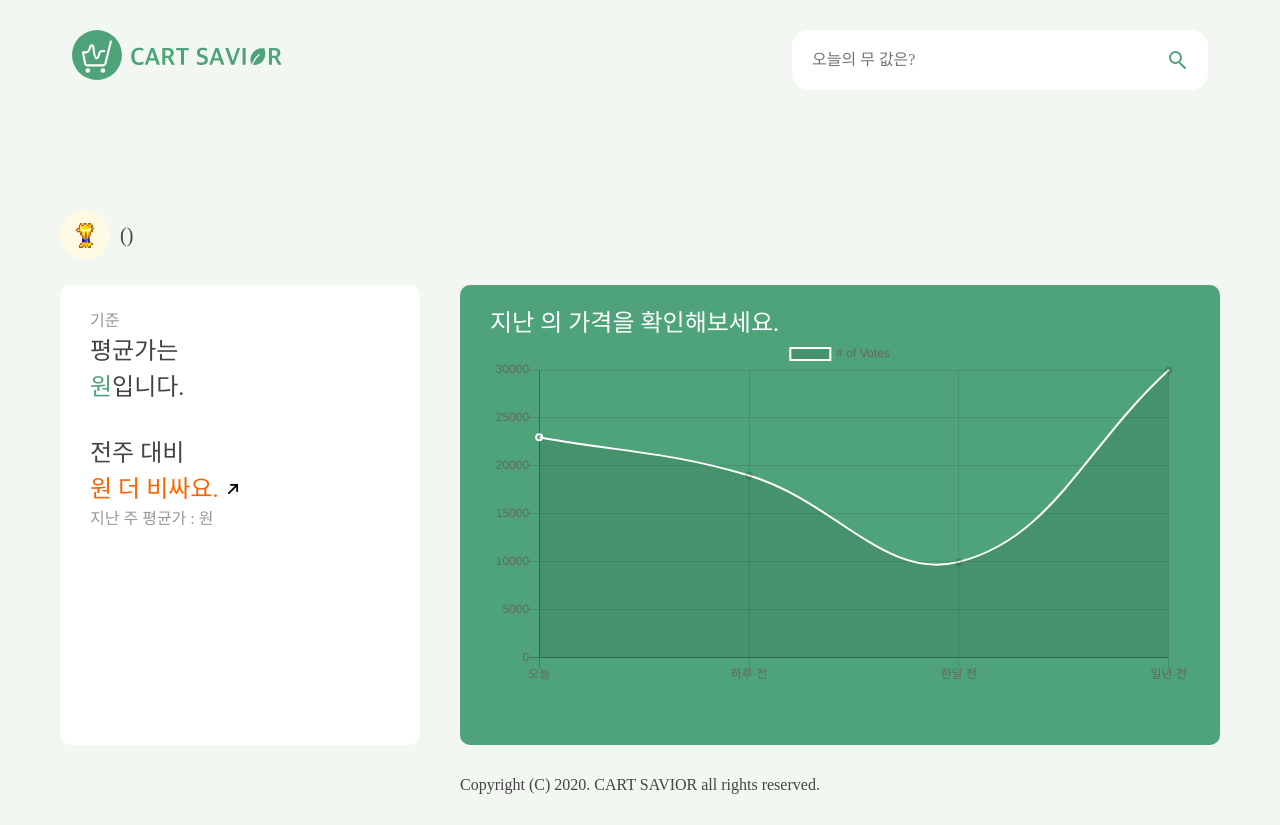
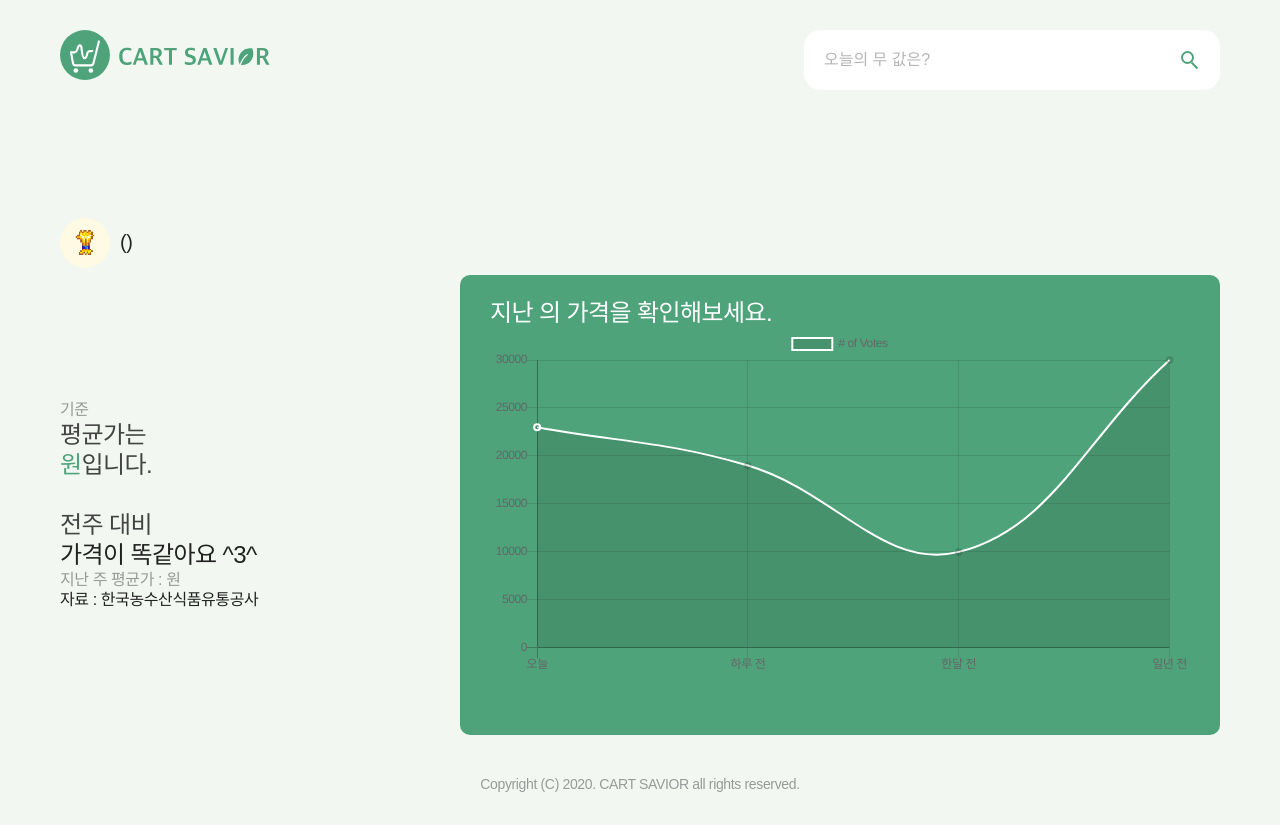
Before and after one commit to cart-savior/cart_savior, a Python web app: template flask/templates/search_detail.html in a window 1280 px wide. Run offline with Jinja, Linux system fonts and the light colour scheme; the template is opened without the code that fills it, so the values that code supplies are empty.

Commit message:
add drop/up logic

```diff
--- a/flask/static/css/breakpoints.css
+++ b/flask/static/css/breakpoints.css
@@ -1,11 +1,11 @@
 .flex-layout {
 	display: flex;
-	justify-content: space-between;
+	justify-content: start;
 	align-items: center;
 	flex-wrap: wrap;
 }
 .flex-item {
-	padding: 0 20px;
+	padding: 10px 20px;
 }
 
 .col-p-1 { max-width:  8.333333%; flex: 0 0 8.333333%; }
--- a/flask/static/css/reset.css
+++ b/flask/static/css/reset.css
@@ -1,81 +1,52 @@
-*,
-*::before,
-*::after {
-  box-sizing: border-box;
-}
-
-ul,
-ol {
-  padding: 0;
-}
-
-body,
-h1,
-h2,
-h3,
-h4,
-p,
-ul,
-ol,
-li,
-figure,
-figcaption,
-blockquote,
-dl,
-dd,
-a {
-  margin: 0;
-  color: #444;
-}
-
-body {
-  min-height: 100vh;
-  scroll-behavior: smooth;
-  text-rendering: optimizeSpeed;
-  line-height: 1.5;
-}
-
-/* ul[class],
-ol[class] {
-  list-style: none;
-} */
-li{
-  list-style: none;
-}
-
-a {
-  /* color: #444; */
-  text-decoration: none;
-}
-a:not([class]) {
-  text-decoration-skip-ink: auto;
-}
-
-img {
-  max-width: 100%;
-  display: block;
-}
-
-article > * + * {
-  margin-top: 1em;
-}
-
-input,
-button,
-textarea,
-select {
-  font: inherit;
-}
-
-em {
-  font-style: normal;
-}
-
-@media (prefers-reduced-motion: reduce) {
-  * {
-    animation-duration: 0.01ms !important;
-    animation-iteration-count: 1 !important;
-    transition-duration: 0.01ms !important;
-    scroll-behavior: auto !important;
-  }
-}
+/* reset */
+* {margin:0;padding:0;box-sizing:border-box;}
+html , body{position: relative; width: 100%; overflow-x: hidden;}
+html, body, div, span, object, iframe, h1, h2, h3, h4, h5, h6, p, blockquote, pre, abbr, address, cite, code, del, dfn, em, img, ins, kbd, q, samp, small, strong,
+sub, sup, var, b, i, dl, dt, dd, ol, ul, li, fieldset, form, label, legend, table, caption, tbody, tfoot, thead, tr, th, td, article, aside, canvas, details,
+figcaption, figure, footer, header, menu, nav, section, summary, time, mark, audio, video {margin:0;padding:0;border:0; font-family: "Noto Sans KR", "맑은 고딕", sans-serif; background: transparent;-webkit-text-size-adjust:none;letter-spacing: -0.025em;word-break: keep-all;color:#222;}
+body {margin:0;padding:0;height: 100%;font-size:16px;font-weight: 400;color: #222;line-height: 1.25;}
+input, select, textarea,label,fieldset{vertical-align: middle;}
+label {vertical-align: top; line-height: 1;}
+address, em {font-style:normal;}
+i, em, u, cite {font-style:normal; color: #222;}
+strong, b, th {font-weight:bold;}
+fieldset, img {border:0;}
+img {max-width: 100%;width: auto;vertical-align:middle;}
+caption{text-indent:-100000px; font-size:0;}
+legend, figcaption {position:absolute;overflow:hidden;clip:rect(0,0,0,0);margin:-1px;width:1px;height:1px;font-size:1px;line-height:0;}
+ul, ol, dl, dt, dd, li {list-style: none}
+h1, h2, h3, h4, h5, h6 {font-weight: bold;font-size: 100%;}
+input, textarea, select { border:0;color: #222;vertical-align: top;}
+article, aside, canvas, details, figcaption, figure, footer, header, hgroup, menu, nav, section, summary {display: block;}
+a{color: #222;}
+a, a:hover{text-decoration: none;}
+button {cursor: pointer;outline: none;*overflow: visible;margin:0;padding:0;border: none;background-color: transparent;vertical-align: middle;}
+button::-moz-focus-inner {margin:0;padding:0;border:0}
+button, input[type="submit"], input[type="button"], input[type="reset"] {cursor: pointer;border:0}
+table {width: 100%;table-layout: fixed}
+th,td {vertical-align: middle;}
+table, th, td {border-spacing:0;border-collapse: collapse;*border-collapse: collapse;word-wrap: break-word;}
+select {-moz-appearance:none;-webkit-appearance:none;appearance:none;}
+select::-ms-expand {display: none;}
+textarea {width: 100%;overflow-y: auto;resize: none;}
+input {padding:0;margin:0;border: 1px soli d #ccc;color: #222;border: none;-webkit-border-radius:0;}
+input[disabled] {background: #fff}
+input,textarea {-moz-box-sizing: border-box;-webkit-box-sizing: border-box;box-sizing: border-box;}
+input[type="number"], input[type="file"] {-webkit-appearance: none;}
+input[type="number"]::-webkit-outer-spin-button, input[type="number"]::-webkit-inner-spin-button {margin:0;-webkit-appearance: none;}
+input[type="text"]::-ms-clear {display: none;}
+input[type="radio"] {width:auto;}
+input[type="checkbox"] {width:auto;}
+input[type="radio"]:disabled + label {color:#222;}
+/* input[readonly='readonly'] {background-color: #eee} */
+/* placeholder Default color  */
+*::placeholder {color: #b5b5b5;}
+*::-webkit-input-placeholder {color: #b5b5b5 !important}
+*:-moz-placeholder {color: #b5b5b5 !important}/* FF 4-18 */
+*::-moz-placeholder {color: #b5b5b5 !important}/* FF 19+ */
+*:-ms-input-placeholder {color: #b5b5b5 !important}/* IE 10+ */
+.ir, .blind {position: absolute; width: 1px; height: 1px; padding: 0; margin: -1px; overflow: hidden; clip: rect(0,0,0,0); border: 0;}
+/* .ir {display:block; width:1px; height:1px; overflow:hidden; margin:-1px 0 0 -1px; font-size:1px; line-height:0; white-space: nowrap} */
+.skip {position:absolute; z-index:1000; left:0; top:0; width:100%;}
+.skip a {display:block; width:1px; height:1px; margin-bottom:-1px; overflow:hidden; text-align:center; color:#FFFFFF;}
+.skip a:focus, .skip a:active {width:100%; height:auto; padding:10px 0; background-color:#222}
--- a/flask/static/css/style.css
+++ b/flask/static/css/style.css
@@ -27,15 +27,16 @@
 header {
 	max-width: 1200px;
 	margin: 0 auto;
-	padding: 30px 2rem;
+	padding: 30px 20px;
 	display: flex;
 	justify-content: space-between;
 }
-header .logo {
+header .logo a {
 	display: inline-block;
+	height: 50px;
 }
 header .logo img {
-	height: 50px;
+	height: inherit;
 }
 /* container */
 .container {
@@ -52,7 +53,7 @@
 	text-align: center;
 }
 footer p {
-	font-size: 16px;
+	font-size: 14px;
 	color: #999;
 }
 /* main */
@@ -176,10 +202,16 @@
 	color: #999;
 }
 .txt_up {
-	padding-right: 20px;
+	padding-right: 22px;
 	color: #fa6400;
 	background: url(../images/arrow_up.svg) no-repeat right center;
-	background-size: 10px auto;
+	background-size: 20px auto;
+}
+.txt_down {
+	padding-right: 22px;
+	color: #0091ff;
+	background: url(../images/arrow_down.svg) no-repeat right center;
+	background-size: 20px auto;
 }
 .item_bottom {
 	display: flex;
@@ -206,32 +238,37 @@
 	color: #f2f8f1;
 	background-color: #4ea37a;
 }
-.detail_info_wrap {
+/* .detail_info_wrap {
 	margin-top: 35px;
-}
+} */
 .detail_item {
+	display: flex;
+	flex-direction: column;
+	justify-content: space-between;
 	min-height: 460px;
 	padding: 24px 30px;
 	border-radius: 10px;
 	background-color: #fff;
 }
-.detail_item .date {
+.detail_info .date {
 	display: block;
 	font-size: 16px;
 	font-weight: 400;
 	color: #999;
 }
-.detail_item .price {
+.detail_info .price {
 	display: block;
 	font-size: 24px;
 	font-weight: 500;
 	color: #444;
 }
-.detail_item .price+.price {
+.detail_info .price+.price {
 	margin-top: 30px;
 }
-.detail_item .source {
-
+.detail_source {
+	text-align: right;
+	font-size: 14px;
+	color: #999;
 }
 .detail_graph {
 	min-height: 460px;
--- a/flask/templates/main.html
+++ b/flask/templates/main.html
@@ -10,8 +10,8 @@
 	<header class="header">
 		<h1 class="logo">
 			<a href="#">
-				<img class="hidden-m" src="../images/logo_pc.svg" alt="cart savior">
-				<img class="hidden-p visible-m" src="../images/logo_m.svg" alt="cart savior">
+				<img class="hidden-m" src="../static/images/logo_pc.svg" alt="cart savior">
+				<img class="hidden-p visible-m" src="../static/images/logo_m.svg" alt="cart savior">
 			</a>
 		</h1>
 	</header>
--- a/flask/templates/search_detail.html
+++ b/flask/templates/search_detail.html
@@ -11,8 +11,8 @@
 	<header class="header">
 		<h1 class="logo">
 			<a href="#">
-				<img class="hidden-m" src="../images/logo_pc.svg" alt="cart savior">
-				<img class="hidden-p visible-m" src="../images/logo_m.svg" alt="cart savior">
+				<img class="hidden-m" src="../static/images/logo_pc.svg" alt="cart savior">
+				<img class="hidden-p visible-m" src="../static/images/logo_m.svg" alt="cart savior">
 			</a>
 		</h1>
 		<div class="search_bar">
@@ -31,14 +31,22 @@
 		</div>
 		<div class="detail_info_wrap flex-layout">
 			<div class="flex-item col-p-4 col-m-12">
-				<div class="detail_item">
+				<div class="detail_info">
 					<span class="date">{{ date }} 기준</span>
 					<strong class="price">평균가는<br/><span class="txt_green">{{ item_price }}원</span>입니다.</strong>
-					<strong class="price">전주 대비<br/><span class="txt_up">{{ diff }}원 더 비싸요.</span></strong>
+					<strong class="price">전주 대비<br/>
+						{% if diff > 0 -%}
+						<span class="txt_up">{{ diff | diff_format}}원 더 비싸요.</span></strong>
+						{% elif diff <0 -%}
+						<span class="txt_down">{{ diff | diff_format}}원 더 싸요.</span></strong>
+						{% else %}
+						<span >가격이 똑같아요 ^3^</span></strong>
+						{% endif %}
+
 					<span class="date">지난 주 평균가 : {{ last_week }}원</span>
-					<!-- <span class="source">자료 : 한국농수산식품유통공사</span> -->
 				</div>
-			</div>
+			<span class="source">자료 : 한국농수산식품유통공사</span>
+		</div>
 			<div class="flex-item col-p-8 col-m-12">
 				<div class="detail_graph">
 					<h3 class="title_md txt_white">지난 {{ item_name }}의 가격을 확인해보세요.</h3>
@@ -48,7 +56,7 @@
 		</div>
 	</section>
 	<footer class="footer">
-		Copyright (C) 2020. CART SAVIOR all rights reserved.
+		<p>Copyright (C) 2020. CART SAVIOR all rights reserved.</p>
 	</footer>
 </body>
 <script>
--- a/flask/templates/search_no_result.html
+++ b/flask/templates/search_no_result.html
@@ -10,8 +10,8 @@
 	<header class="header">
 		<h1 class="logo">
 			<a href="#">
-				<img class="hidden-m" src="../images/logo_pc.svg" alt="cart savior">
-				<img class="hidden-p visible-m" src="../images/logo_m.svg" alt="cart savior">
+				<img class="hidden-m" src="../static/images/logo_pc.svg" alt="cart savior">
+				<img class="hidden-p visible-m" src="../static/images/logo_m.svg" alt="cart savior">
 			</a>
 		</h1>
 	</header>
```
Also changed, not shown: other parts of flask/static/css/style.css (+69 -1 lines), flask/application.py (+15 -1 lines), flask/templates/search_list.html (+11 -4 lines), 2 other files.
